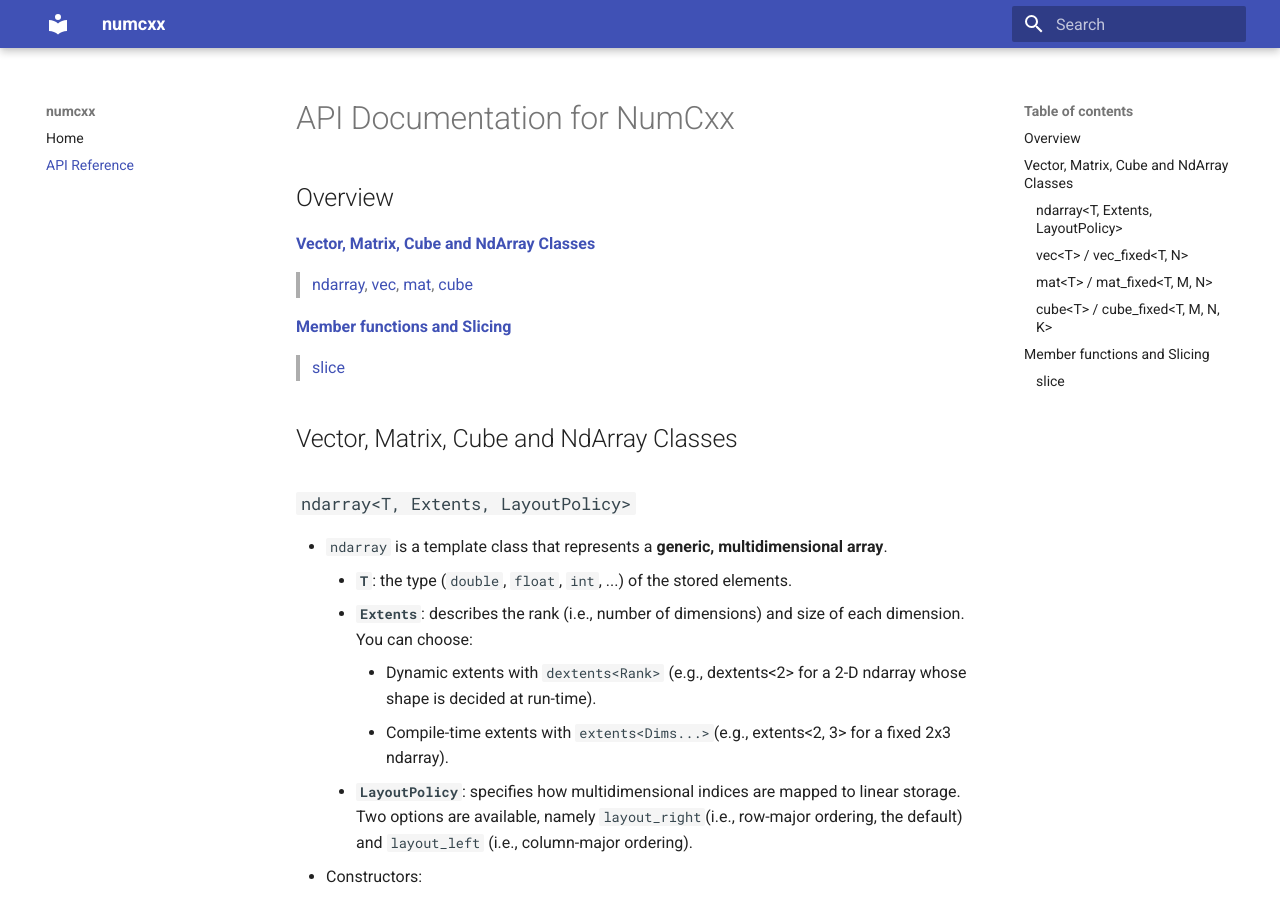
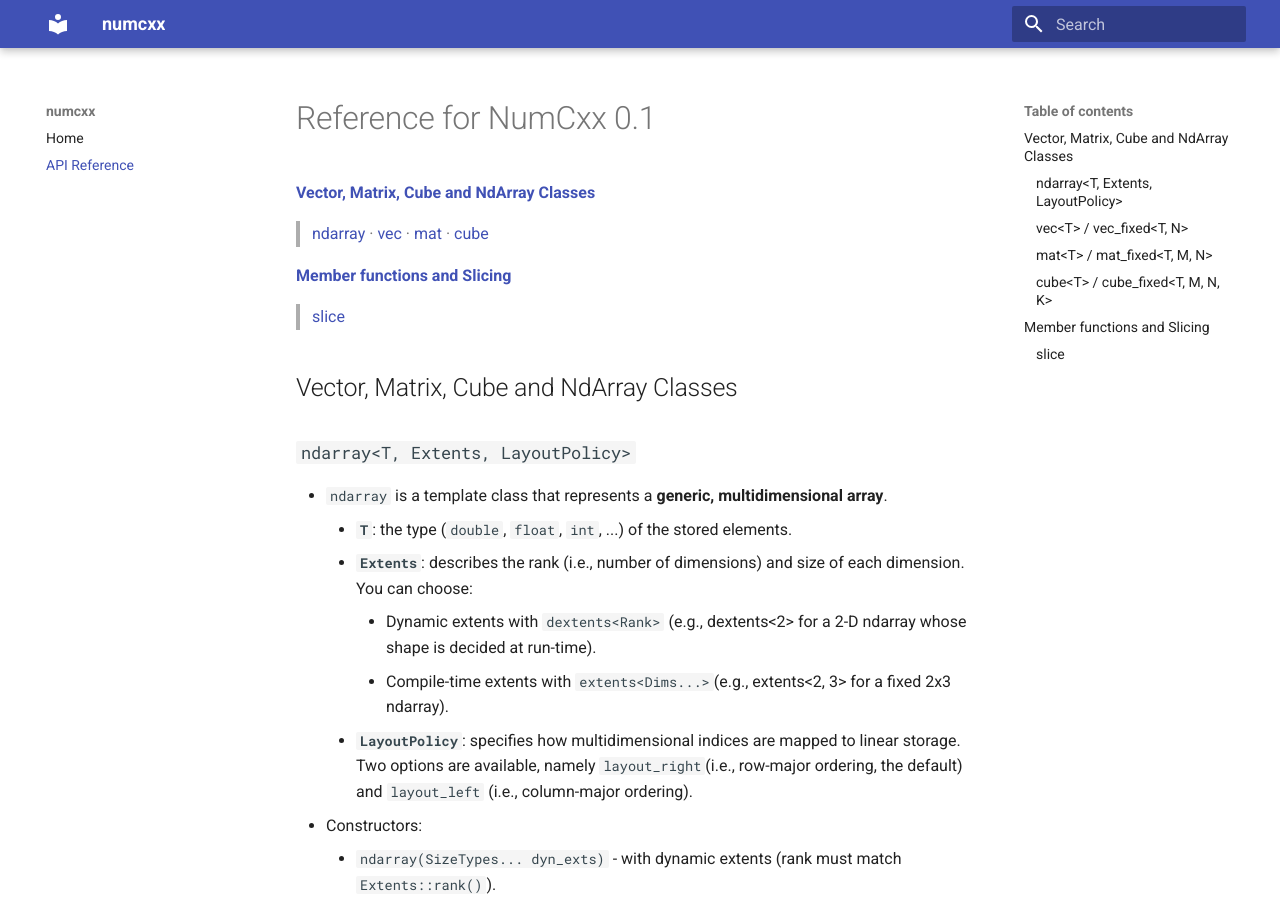
Before and after one commit to ypan1988/numcxx, an MkDocs documentation site: the page built from docs/API.md, in a window 1280 px wide and 900 px high. Built offline with MkDocs 1.6.1 and Material for MkDocs 9.7.7, drawn with Linux system fonts in a browser that asks for light colours.

Commit message:
update overview

```diff
--- a/docs/API.md
+++ b/docs/API.md
@@ -1,8 +1,7 @@
-# API Documentation for NumCxx
-## Overview
+# Reference for NumCxx 0.1
 **[Vector, Matrix, Cube and NdArray Classes](#ndarray-classes)**
 
-> [ndarray](#ndarray-def), [vec](#vec-def), [mat](#mat-def), [cube](#cube-def)
+> [ndarray](#ndarray-def) · [vec](#vec-def) · [mat](#mat-def) · [cube](#cube-def)
 
 **[Member functions and Slicing](#member-functions-and-slicing)**
 
```
